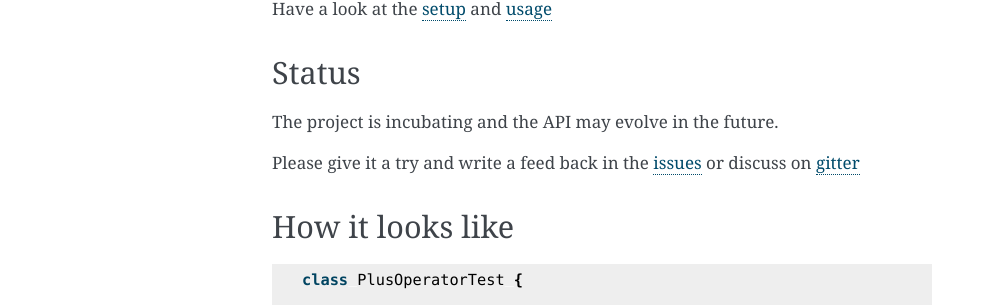
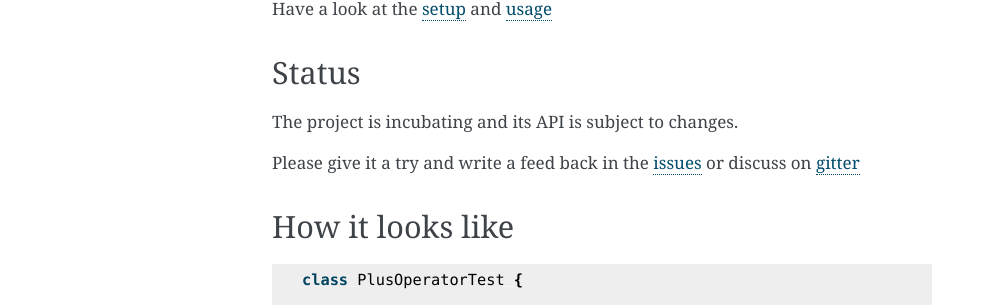
Before and after one commit to jcornaz/kwik, a Sphinx documentation site: the page built from docs/index.rst, in a window 1280 px wide. Shown: the part 440-745 px from the top of the page, without its empty margins (148-1141 px from the left). Built offline with Sphinx 7.4.7, drawn with Linux system fonts in a browser that asks for light colours.

Commit message:
Minor documentation improvements

```diff
--- a/README.rst
+++ b/README.rst
@@ -32,17 +32,14 @@
 
 .. startReferenceToDoc
 
-Find more information about setup_ and usage_ on https://kwik.readthedocs.io
-
-.. _setup: https://kwik.readthedocs.io/en/latest/setup.html
-.. _usage: https://kwik.readthedocs.io/en/latest/write-tests.html
+Find more information on https://kwik.readthedocs.io
 
 .. endReferenceToDoc
 
 Status
 ------
 
-The project is incubating and the API may evolve in the future.
+The project is incubating and its API is subject to changes.
 
 Please give it a try and write a feed back in the issues_ or discuss on gitter_
 
--- a/docs/setup.rst
+++ b/docs/setup.rst
@@ -10,7 +10,7 @@
 If the project is for the JVM (Java), you probably want to use Junit_ or Spek_.
 
 .. note::
-    kotlintest_ provide a similar API than Kwik.
+    If you choose to use kotlintest_ as a test-engine, be aware that it includes a similar property-based testing API.
 
     In order to don't get confused by mixing the two libraries you may exclude the ``kotlintest-assertions`` artifact
     or introduce some rules in your IDE and/or linter to prevent usages of the package `io.kotlintest.properties`.
```
Also changed, not shown: other parts of README.rst (+3 -0 lines).
